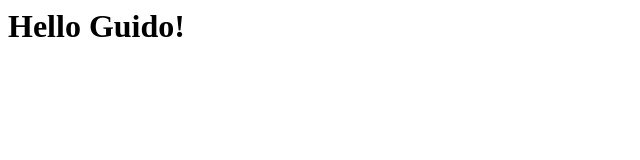
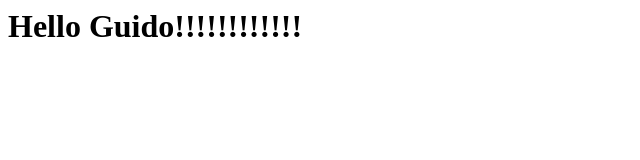
Before and after one commit to gsantella/digital-ocean-app-platform-site, a plain HTML site: page index.html in a window 1280 px wide. Shown: the whole page, without its empty margins (0-640 px from the left). Drawn offline with Linux system fonts and the light colour scheme.

Commit message:
Update index.html

```diff
--- a/index.html
+++ b/index.html
@@ -1 +1 @@
-<h1>Hello Guido!</h1>
+<h1>Hello Guido!!!!!!!!!!!!</h1>
```
